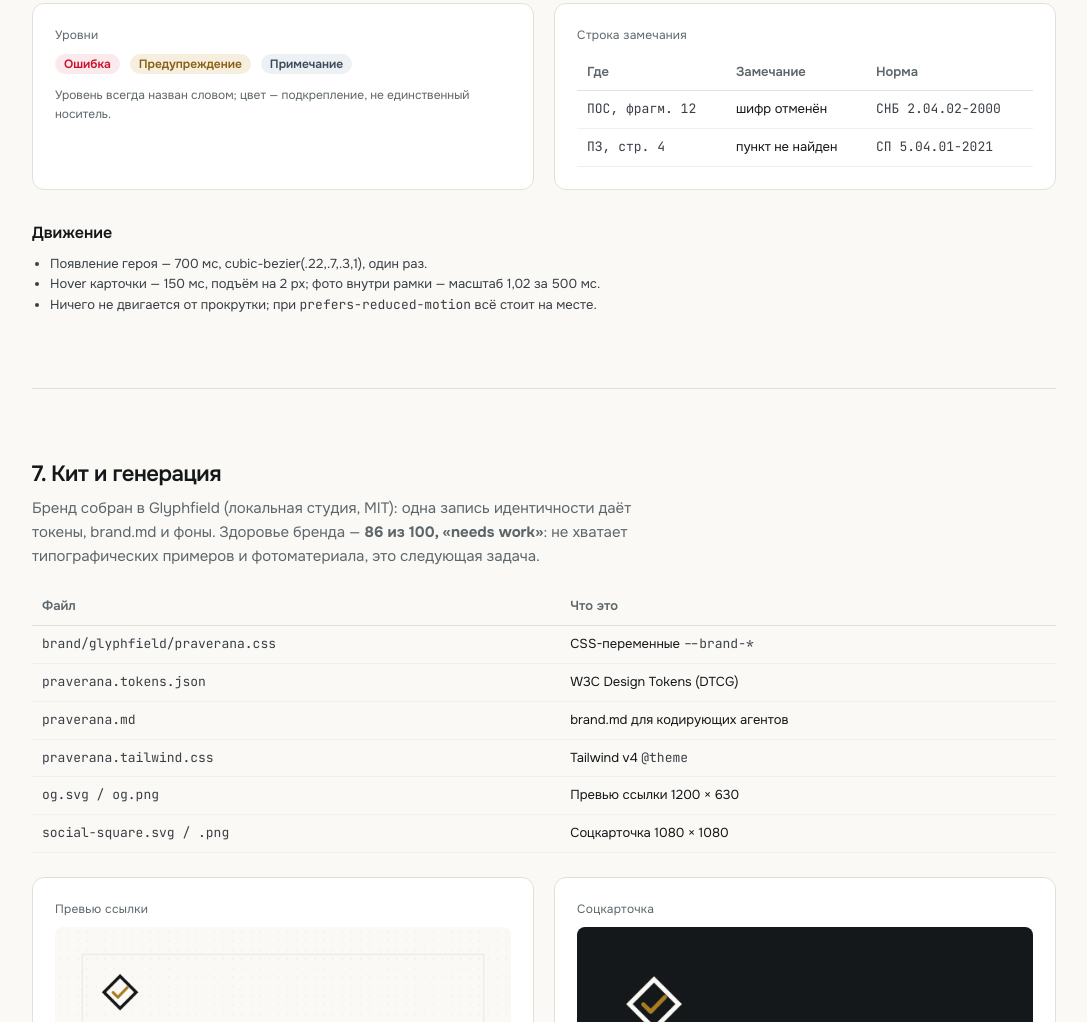
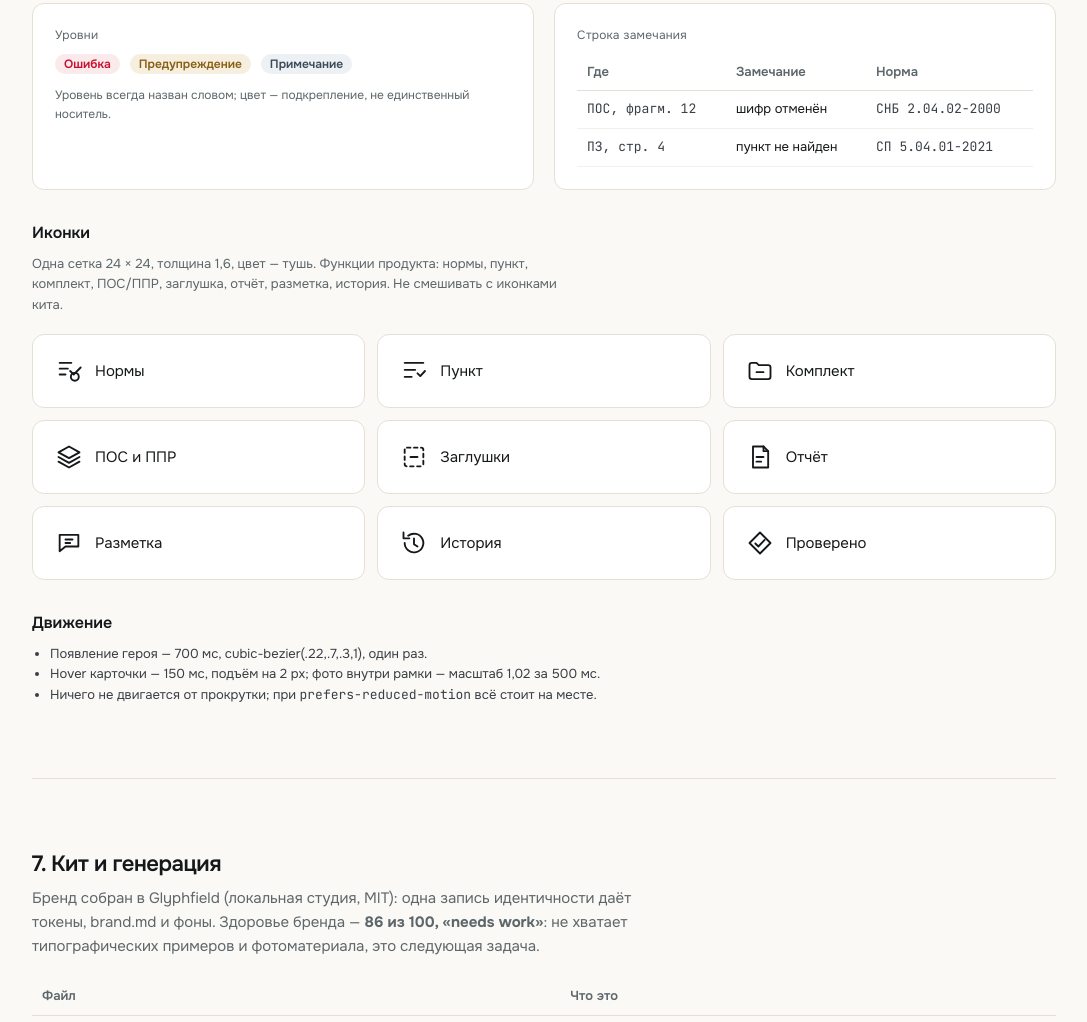
Before and after one commit to dettram/praverana, a plain HTML site: page app/ui/brand/index.html in a window 1280 px wide. Shown: the part 4309-5331 px from the top of the page, without its empty margins (96-1183 px from the left). Drawn offline with Linux system fonts and the light colour scheme.

Commit message:
feat(brand): набор пиктограмм функций (9 иконок, сетка 24)

```diff
--- a/app/ui/brand/index.html
+++ b/app/ui/brand/index.html
@@ -216,6 +216,22 @@
         </table>
       </div>
     </div>
+    <h3>Иконки</h3>
+    <p class="lead" style="font-size:var(--t-sm)">Одна сетка 24 × 24, толщина 1,6, цвет — тушь.
+      Функции продукта: нормы, пункт, комплект, ПОС/ППР, заглушка, отчёт, разметка, история.
+      Не смешивать с иконками кита.</p>
+    <div class="grid g3" style="margin-top:18px;gap:12px">
+      <div class="card" style="display:flex;align-items:center;gap:12px"><img src="../assets/picto/norms.svg" alt="" width="28" height="28"><span>Нормы</span></div>
+      <div class="card" style="display:flex;align-items:center;gap:12px"><img src="../assets/picto/clause.svg" alt="" width="28" height="28"><span>Пункт</span></div>
+      <div class="card" style="display:flex;align-items:center;gap:12px"><img src="../assets/picto/completeness.svg" alt="" width="28" height="28"><span>Комплект</span></div>
+      <div class="card" style="display:flex;align-items:center;gap:12px"><img src="../assets/picto/pos-ppr.svg" alt="" width="28" height="28"><span>ПОС и ППР</span></div>
+      <div class="card" style="display:flex;align-items:center;gap:12px"><img src="../assets/picto/placeholder.svg" alt="" width="28" height="28"><span>Заглушки</span></div>
+      <div class="card" style="display:flex;align-items:center;gap:12px"><img src="../assets/picto/report.svg" alt="" width="28" height="28"><span>Отчёт</span></div>
+      <div class="card" style="display:flex;align-items:center;gap:12px"><img src="../assets/picto/markup.svg" alt="" width="28" height="28"><span>Разметка</span></div>
+      <div class="card" style="display:flex;align-items:center;gap:12px"><img src="../assets/picto/history.svg" alt="" width="28" height="28"><span>История</span></div>
+      <div class="card" style="display:flex;align-items:center;gap:12px"><img src="../assets/picto/verified.svg" alt="" width="28" height="28"><span>Проверено</span></div>
+    </div>
+
     <h3>Движение</h3>
     <ul style="margin:0;padding-left:18px;color:var(--ink-2);font-size:var(--t-sm)">
       <li>Появление героя — 700 мс, cubic-bezier(.22,.7,.3,1), один раз.</li>
```
Also changed, not shown: app/ui/assets/picto/clause.svg (added), app/ui/assets/picto/completeness.svg (added), app/ui/assets/picto/history.svg (added), app/ui/assets/picto/markup.svg (added), app/ui/assets/picto/norms.svg (added), app/ui/assets/picto/placeholder.svg (added), app/ui/assets/picto/pos-ppr.svg (added), app/ui/assets/picto/report.svg (added), app/ui/assets/picto/verified.svg (added).
